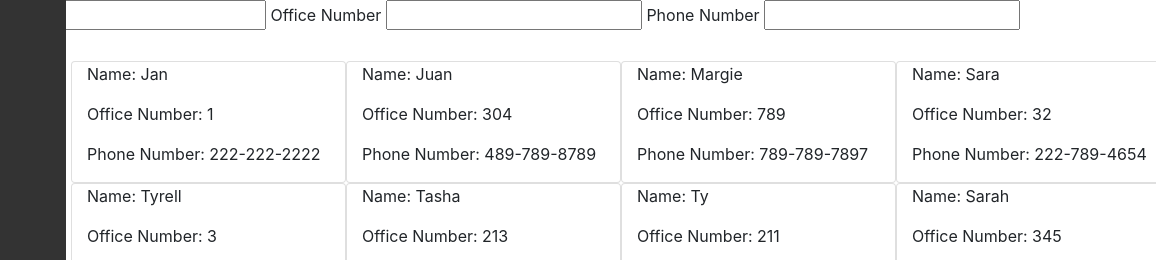
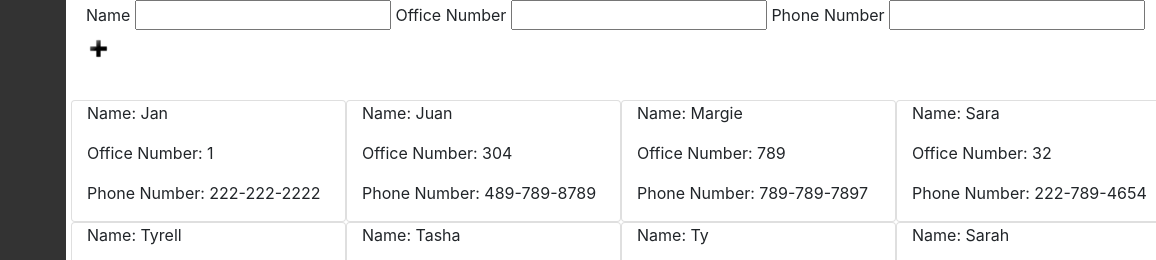
Before and after one commit to icedragon668/PhoneBook, a plain HTML site: page index.html in a window 1280 px wide. Both pictures are taken after a click on the item "add". Shown: the top 260 px of the page, 124-1280 px from the left. Drawn offline with nearby package versions, Linux system fonts and the light colour scheme.

Commit message:
CSS style tweaks, actions now visible

```diff
--- a/index.html
+++ b/index.html
@@ -11,7 +11,7 @@
   <title>PhoneBook</title>
 </head>
 
-<body class="container">
+<body class="container row">
   <!-- bootstrap req addition? -->
   <nav class="wrapper left text-center" id="sidebar">
     <h2 class="sidebar-header"><img src="directoryIcon.png" width="30px"/></h2>
--- a/style.css
+++ b/style.css
@@ -13,4 +13,10 @@
 .cards {
     position: fixed;
     left: 210px;
+    top: 100px;
 }
+
+.body {
+    position: fixed;
+    left: 210px;
+}
```
